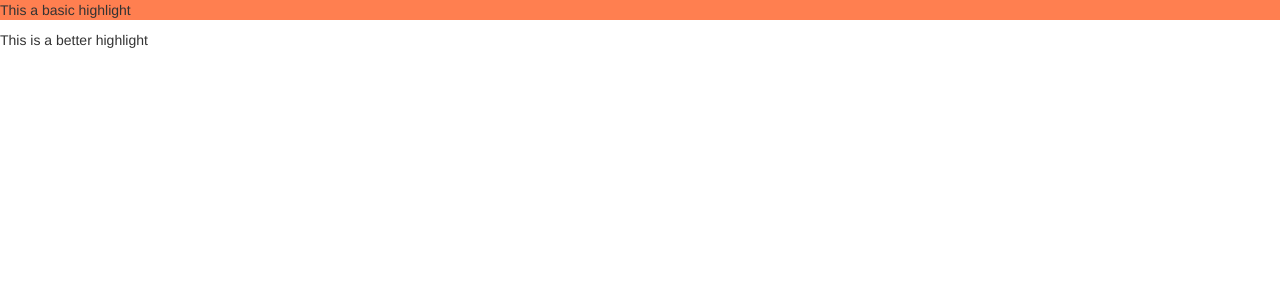
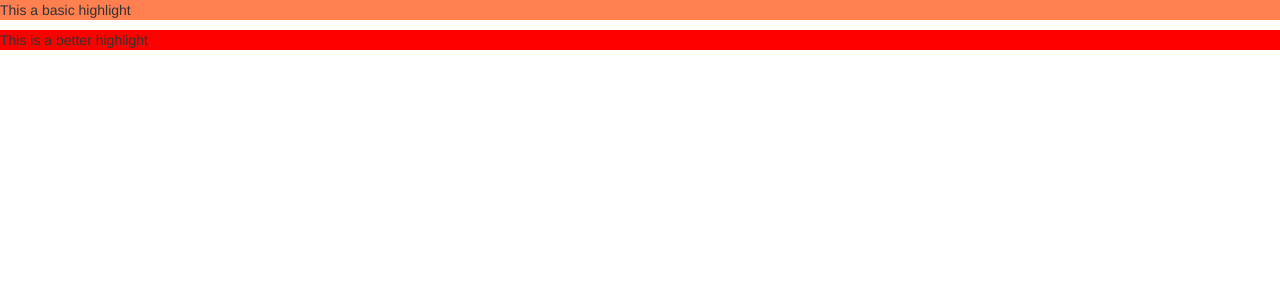
Before and after one commit to Abhinav7076/angular, an Angular app: page / in a window 1280 px wide. Shown: the top 300 px of the page. Built offline with nearby package versions, Linux system fonts and the light colour scheme.

Commit message:
Binding to property of our own directive

```diff
--- a/src/app/app.component.html
+++ b/src/app/app.component.html
@@ -1,2 +1,2 @@
 <p basicHighlight>This a basic highlight</p>
-<p appBetterHighlight>This is a better highlight</p>
+<p appBetterHighlight [defaultColor]="'red'" [highlightedColor]="'green'">This is a better highlight</p>
--- a/src/app/custom-directive/better-highlight.directive.ts
+++ b/src/app/custom-directive/better-highlight.directive.ts
@@ -1,23 +1,25 @@
-import { Directive, ElementRef, HostBinding, HostListener, OnInit, Renderer2 } from '@angular/core';
+import { Directive, ElementRef, HostBinding, HostListener, INJECTOR, Input, OnInit, Renderer2 } from '@angular/core';
 
 @Directive({
   selector: '[appBetterHighlight]'
 })
 export class BetterHighlightDirective implements OnInit {
-
+  @Input() defaultColor = 'transparent'
+  @Input() highlightedColor = 'yellow'
   @HostBinding('style.backgroundColor') backgroundColor : string = 'transparent'
 
   constructor(private elRef: ElementRef, private renderer: Renderer2) { }
 
   ngOnInit(){
+    this.backgroundColor = this.defaultColor
   }
 
   @HostListener('mouseenter') mouseEnter(eventData: Event){
     // this.renderer.setStyle(this.elRef.nativeElement, 'background-color', 'yellow')
-    this.backgroundColor = 'yellow'
+    this.backgroundColor = this.highlightedColor
   }
   @HostListener('mouseleave') mouseLeave(eventData: Event){
     // this.renderer.setStyle(this.elRef.nativeElement, 'background-color', 'transparent')
-    this.backgroundColor = 'transparent'
+    this.backgroundColor = this.defaultColor
   }
 }
```
